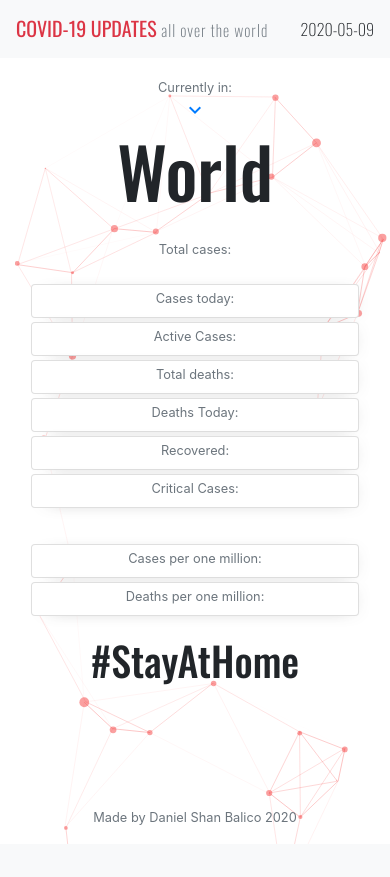
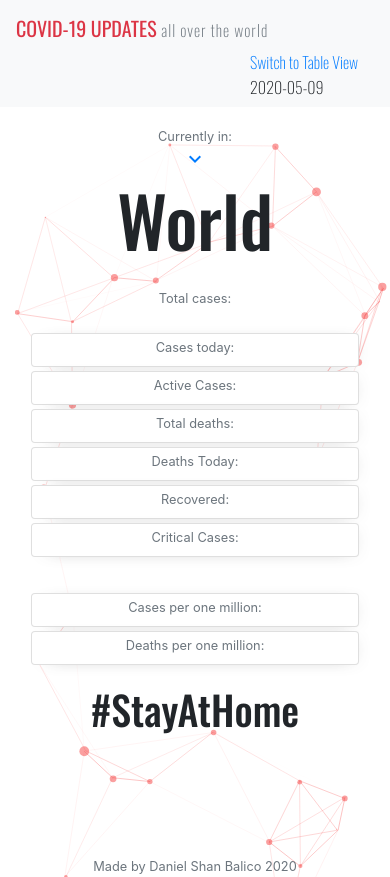
Before and after one commit to daniel-balico/coronavirus19-updates, a Flask app: page / in a window 390 px wide. Before the commit the page ends 844 px from the top, so only its background shows below. Run offline with Flask 2, Linux system fonts and the light colour scheme; some libraries are stand-ins or nearby versions.

Commit message:
Added a table view and fix code structure

```diff
--- a/app.py
+++ b/app.py
@@ -1,6 +1,8 @@
 from flask import Flask, request, redirect, url_for, render_template, send_from_directory
 from datetime import datetime
 import os
+import urllib.request as urlrequest
+import json
 
 app = Flask(__name__)
 
@@ -22,9 +24,21 @@ def main():
 	return render_template('main.html',
 		countries=country_list, url_country=get_country, date=date)
 
+@app.route('/tableview')
+def table():
+	with urlrequest.urlopen('https://coronavirus-19-api.herokuapp.com/countries') as response:
+		source = response.read()
+		data = json.loads(source)
+	#Read all countries in the text file
+	country_list_file = open('countries.txt', 'r')
+	country_list = country_list_file.readlines()
+	#get current date
+	date = datetime.today().strftime('%Y-%m-%d')
+	return render_template('table.html', countries=country_list, date=date, jsonData=data, table=True)
+
 @app.route('/sitemap.xml')
 def static_from_root():
     return send_from_directory(app.static_folder, request.path[1:])
 
 if __name__ == '__main__':
-	app.run()
+	app.run(debug=True)
--- a/static/sitemap.xml
+++ b/static/sitemap.xml
@@ -9,6 +9,11 @@
 
 <url>
   <loc>https://coronavirus19-updates.herokuapp.com/</loc>
+  <lastmod>2020-05-09T01:09:36+00:00</lastmod>
+  <priority>1.00</priority>
+</url>
+<url>
+  <loc>https://coronavirus19-updates.herokuapp.com/tableview</loc>
   <lastmod>2020-05-09T01:09:36+00:00</lastmod>
   <priority>1.00</priority>
 </url>
--- /dev/null
+++ b/templates/layout.html
@@ -0,0 +1,150 @@
+<!DOCTYPE html>
+<html>
+	<head>
+		<!-- Required Meta Tags -->
+		<meta charset="utf-8">
+    	<meta name="viewport" content="width=device-width, initial-scale=1, shrink-to-fit=no">
+
+    	<!-- Google site verification -->
+    	<meta name="google-site-verification" content="4vOmvaSE-x8mkBRHpsRbzPpDD2kmRRmwc5ARy83Q39M" />
+
+    	<!-- Bootstrap 4 -->
+    	<link rel="stylesheet" href="https://maxcdn.bootstrapcdn.com/bootstrap/4.0.0/css/bootstrap.min.css" integrity="sha384-Gn5384xqQ1aoWXA+058RXPxPg6fy4IWvTNh0E263XmFcJlSAwiGgFAW/dAiS6JXm" crossorigin="anonymous">
+
+    	<link rel="stylesheet" href="https://fonts.googleapis.com/icon?family=Material+Icons">
+
+		<title>COVID-19 UPDATES</title>
+
+		<!-- Site icon -->
+		<link rel="icon" href="{{ url_for('static', filename='images/icon.png') }}">
+
+		<!-- style -->
+		<style>
+			@import url('https://fonts.googleapis.com/css2?family=Oswald:wght@200;300;400;500&display=swap');
+
+			.oswald {
+				font-family: 'Oswald', sans-serif;
+			}
+
+			.fw-200 {
+				font-weight: 200;
+			}
+			.fw-300 {
+				font-weight: 300;
+			}
+			.fw-400 {
+				font-weight: 400;
+			}
+			.fw-500 {
+				font-weight: 500;
+			}
+
+			.ltr-space {
+				letter-spacing: 1px;
+			}
+
+			.f-size-40 {
+				font-size: 40px;
+			}
+
+
+			.f-size-70 {
+				font-size: 70px;
+			}
+
+			.f-size-90 {
+				font-size: 90px;
+			}
+
+			.dd-h {
+				height: 250px;
+				overflow-y: scroll;
+			}
+
+			.dropdown-btn:hover {
+				cursor: pointer;
+			}
+
+			.col-lg-2 {
+				margin-bottom: 4px !important;
+			}
+			.col-lg-6 {
+				margin-bottom: 4px !important;
+			}
+
+			body {
+				height: 100vh;
+				margin: 0;
+				padding: 0;
+			}
+
+			#particles-js {
+				height: 100%;
+				background-color: white;
+			}
+
+			.card {
+				box-shadow: 5px 2px 19px -14px rgba(0,0,0,0.75);
+			}
+
+			/*width 812 */
+
+		</style>
+
+		<!-- Global site tag (gtag.js) - Google Analytics -->
+		<script async src="https://www.googletagmanager.com/gtag/js?id=UA-165989811-1"></script>
+		<script>
+		  window.dataLayer = window.dataLayer || [];
+		  function gtag(){dataLayer.push(arguments);}
+		  gtag('js', new Date());
+
+		  gtag('config', 'UA-165989811-1');
+		</script>
+
+		<!-- Sripts needed for bootstrap -->
+  		<script src="https://ajax.googleapis.com/ajax/libs/jquery/3.4.1/jquery.min.js"></script>
+  		<script src="https://cdnjs.cloudflare.com/ajax/libs/popper.js/1.16.0/umd/popper.min.js"></script>
+  		<script src="https://maxcdn.bootstrapcdn.com/bootstrap/4.4.1/js/bootstrap.min.js"></script>
+	</head>
+
+	<body>
+		<!-- navbar -->
+		<nav class="navbar navbar-expand-sm bg-light navbar-light">
+			<!-- navbar brand -->
+			<div class="navbar-brand">
+				<span class="text-danger oswald">COVID-19 UPDATES </span><small class="text-muted oswald fw-200 ltr-space">all over the world</small>
+			</div>
+
+			<!-- navbar items -->
+			<ul class="navbar-nav ml-auto">
+				{% if table %}
+				<li class="nav-item mr-3">
+		    		<a class="mb-0 oswald fw-200 " href="{{ url_for('main') }}">Back to default</a>
+		    	</li>
+		    	{% else %}
+		    	<li class="nav-item mr-3">
+		    		<a class="mb-0 oswald fw-200" href="{{ url_for('table') }}">Switch to Table View</a>
+		    	</li>
+		    	{% endif %}
+				<li class="nav-item">
+		    		<p class="mb-0 oswald fw-200">{{ date }}</p>
+		    	</li>
+			</ul>
+		</nav>
+
+		<!-- Content -->
+		{% block content %}
+		{% endblock content %}
+
+		<script src="{{ url_for('static', filename='js/particles.js') }}"></script>
+		<script src="{{ url_for('static', filename='js/app.js') }}"></script>
+
+	</body>
+
+	<!-- Creator -->
+	<footer style="margin-top: 120px">
+		<div class="text-center"><small class="text-muted">Made by Daniel Shan Balico 2020</small></div>
+	</footer>
+
+	<!-- heroku api https://coronavirus-19-api.herokuapp.com/countries -->
+</html>
--- a/templates/main.html
+++ b/templates/main.html
@@ -1,127 +1,6 @@
-<!DOCTYPE html>
-<html>
-	<head>
-		<!-- Required Meta Tags -->
-		<meta charset="utf-8">
-    	<meta name="viewport" content="width=device-width, initial-scale=1, shrink-to-fit=no">
+{% extends 'layout.html' %}
 
-    	<!-- Google site verification -->
-    	<meta name="google-site-verification" content="4vOmvaSE-x8mkBRHpsRbzPpDD2kmRRmwc5ARy83Q39M" />
-
-    	<!-- Bootstrap 4 -->
-    	<link rel="stylesheet" href="https://maxcdn.bootstrapcdn.com/bootstrap/4.0.0/css/bootstrap.min.css" integrity="sha384-Gn5384xqQ1aoWXA+058RXPxPg6fy4IWvTNh0E263XmFcJlSAwiGgFAW/dAiS6JXm" crossorigin="anonymous">
-
-    	<link rel="stylesheet" href="https://fonts.googleapis.com/icon?family=Material+Icons">
-
-		<title>COVID-19 UPDATES</title>
-
-		<!-- Site icon -->
-		<link rel="icon" href="{{ url_for('static', filename='images/icon.png') }}">
-
-		<!-- style -->
-		<style>
-			@import url('https://fonts.googleapis.com/css2?family=Oswald:wght@200;300;400;500&display=swap');
-
-			.oswald {
-				font-family: 'Oswald', sans-serif;
-			}
-
-			.fw-200 {
-				font-weight: 200;
-			}
-			.fw-300 {
-				font-weight: 300;
-			}
-			.fw-400 {
-				font-weight: 400;
-			}
-			.fw-500 {
-				font-weight: 500;
-			}
-
-			.ltr-space {
-				letter-spacing: 1px;
-			}
-
-			.f-size-40 {
-				font-size: 40px;
-			}
-
-
-			.f-size-70 {
-				font-size: 70px;
-			}
-
-			.f-size-90 {
-				font-size: 90px;
-			}
-
-			.dd-h {
-				height: 250px;
-				overflow-y: scroll;
-			}
-
-			.dropdown-btn:hover {
-				cursor: pointer;
-			}
-
-			.col-sm-2 {
-				margin-bottom: 4px !important;
-			}
-			.col-sm-6 {
-				margin-bottom: 4px !important;
-			}
-
-			body {
-				height: 100vh;
-				margin: 0;
-				padding: 0;
-			}
-
-			#particles-js {
-				height: 100%;
-				background-color: white;
-			}
-
-			.card {
-				box-shadow: 5px 2px 19px -14px rgba(0,0,0,0.75);
-			}
-
-			/*width 812 */
-
-		</style>
-
-		<!-- Global site tag (gtag.js) - Google Analytics -->
-		<script async src="https://www.googletagmanager.com/gtag/js?id=UA-165989811-1"></script>
-		<script>
-		  window.dataLayer = window.dataLayer || [];
-		  function gtag(){dataLayer.push(arguments);}
-		  gtag('js', new Date());
-
-		  gtag('config', 'UA-165989811-1');
-		</script>
-
-
-  		<script src="https://ajax.googleapis.com/ajax/libs/jquery/3.4.1/jquery.min.js"></script>
-  		<script src="https://cdnjs.cloudflare.com/ajax/libs/popper.js/1.16.0/umd/popper.min.js"></script>
-  		<script src="https://maxcdn.bootstrapcdn.com/bootstrap/4.4.1/js/bootstrap.min.js"></script>
-	</head>
-
-	<body>
-		<!-- navbar -->
-		<nav class="navbar navbar-expand-sm bg-light navbar-light">
-			<!-- navbar brand -->
-			<div class="navbar-brand">
-				<span class="text-danger oswald">COVID-19 UPDATES </span><small class="text-muted oswald fw-200 ltr-space">all over the world</small>
-			</div>
-
-			<!-- navbar items -->
-			<ul class="navbar-nav ml-auto">
-				<li class="nav-item">
-		    		<p class="mb-0 oswald fw-200">{{ date }}</p>
-		    	</li>
-			</ul>
-		</nav>
+{% block content %}
 
 	<!-- content -->
 	<div class="container-fluid">
@@ -142,42 +21,43 @@
 		<!-- current country -->
 		<h1 class="text-center oswald mt-0 f-size-70">{{ url_country }}</h1>
 
-
+		<!-- Total Cases -->
 		<div class="text-center mt-4"><small class="text-muted">Total cases: </small></div>
 		<h1 class="text-center text-danger oswald f-size-90 fw-200" id="totalCaseCounter"></h1>
 
+		<!-- Other Datas -->
 		<div class="row p-3">
-				<div class="col-sm-2">
+			<div class="col-lg-2">
 				<div class="card ">
 					<div class="text-center"><small class="text-muted">Cases today: </small></div>
 					<h2 class="text-center text-warning" id="caseTodayCounter"></h2>
 				</div>
 			</div>
-				<div class="col-sm-2">
+			<div class="col-lg-2">
 				<div class="card">
 					<div class="text-center"><small class="text-muted">Active Cases: </small></div>
 					<h2 class="text-center text-warning" id="activeCasesCounter"></h2>
 				</div>
 			</div>
-				<div class="col-sm-2">
+			<div class="col-lg-2">
 				<div class="card">
 					<div class="text-center"><small class="text-muted">Total deaths: </small></div>
 					<h2 class="text-center" id="deathCounter"></h2>
 				</div>
 			</div>
-				<div class="col-sm-2">
+			<div class="col-lg-2">
 				<div class="card">
 					<div class="text-center"><small class="text-muted">Deaths Today: </small></div>
 					<h2 class="text-center" id="todayDeathsCounter"></h2>
 				</div>
 			</div>
-				<div class="col-sm-2">
+			<div class="col-lg-2">
 				<div class="card">
 					<div class="text-center"><small class="text-muted">Recovered: </small></div>
 					<h2 class="text-center text-success" id="recoveredCounter"></h2>
 				</div>
 			</div>
-				<div class="col-sm-2">
+			<div class="col-lg-2">
 				<div class="card">
 					<div class="text-center"><small class="text-muted">Critical Cases: </small></div>
 					<h2 class="text-center text-danger" id="criticalCounter"></h2>
@@ -186,14 +66,14 @@
 		</div>
 
 		<div class="row p-3">
-				<div class="col-sm-6">
+			<div class="col-lg-6">
 				<div class="card">
 					<div class="text-center"><small class="text-muted">Cases per one million: </small></div>
 					<h2 class="text-center text-danger" id="casesPerOneMillion"></h2>
 				</div>
 			</div>
 
-				<div class="col-sm-6">
+			<div class="col-lg-6">
 				<div class="card">
 					<div class="text-center"><small class="text-muted">Deaths per one million: </small></div>
 					<h2 class="text-center text-danger" id="deathsPerOneMillion"></h2>
@@ -201,18 +81,18 @@
 			</div>
 		</div>
 
+		<!-- HashTag -->
 		<div>
 			<h1 class="text-center oswald fw-500">#StayAtHome</h1>
 		</div>
 
 	</div>
 
-		<script src="{{ url_for('static', filename='js/particles.js') }}"></script>
-		<script src="{{ url_for('static', filename='js/app.js') }}"></script>
+	<!-- I might convert this to python -->
 	<!-- script for displaying the datas -->
 	<script type="text/javascript">
 		$(document).ready(function () {
-	            function getPhilippineCovidCase() {
+            function getWorldCovidCases() {
                 $.get("https://coronavirus-19-api.herokuapp.com/countries/{{ url_country }}", function (data) {
                     $("#totalCaseCounter").html(data.cases);
                     $("#caseTodayCounter").html(data.todayCases);
@@ -230,14 +110,8 @@
                 });
             }
 
-	            getPhilippineCovidCase();
+            getWorldCovidCases();
     	});
 	</script>
 
-	</body>
-
-	<footer style="margin-top: 120px">
-		<div class="text-center"><small class="text-muted">Made by Daniel Shan Balico 2020</small></div>
-	</footer>
-	<!-- heroku api https://coronavirus-19-api.herokuapp.com/countries -->
-</html>
+{% endblock content %}
```
Also changed, not shown: templates/error-404.html (+4 -29 lines), templates/table.html (added, +81 -0 lines), static/images/bg.jpg (deleted). Lines whose indentation alone changed are shown as unchanged.
